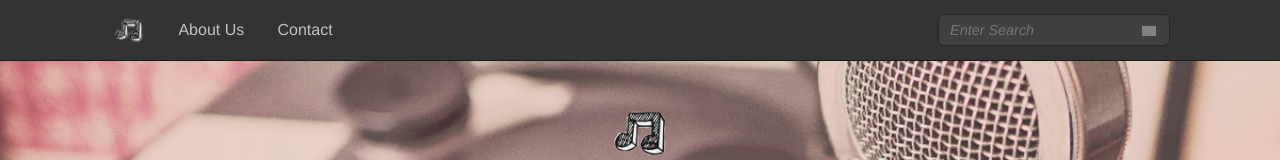
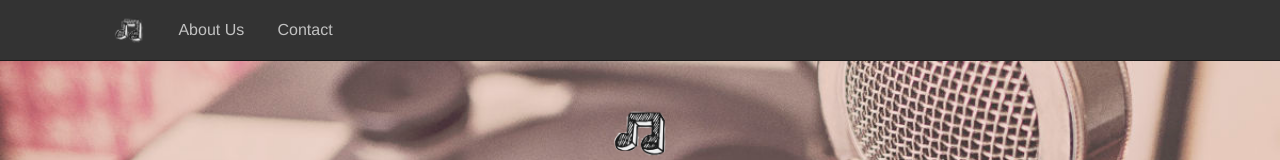
Before and after one commit to theperfectfuel/music-time-warp, a website: page index.html in a window 1280 px wide. Shown: the top 160 px of the page. Drawn offline with nearby package versions, Linux system fonts and the light colour scheme; some packages are replaced by stand-ins of ours; grey boxes are pictures that could not be loaded.

Commit message:
Removed search bar

```diff
--- a/index.html
+++ b/index.html
@@ -34,16 +34,6 @@
 							<li class="nav-link"><a href="javascript:void(0)">Contact</a></li>
 						</ul>
 					</nav>
-					<div class="navigation-tools">
-						<div class="search-bar">
-							<form role="search">
-								<input type="search" placeholder="Enter Search" />
-								<button type="submit">
-									<img src="https://raw.githubusercontent.com/thoughtbot/refills/master/source/images/search-icon.png" alt="Search Icon">
-								</button>
-							</form>
-						</div>
-					</div> <!-- end navigation-tools -->
 				</div> <!-- end navigation-wrapper -->
 			</header>
 
```
